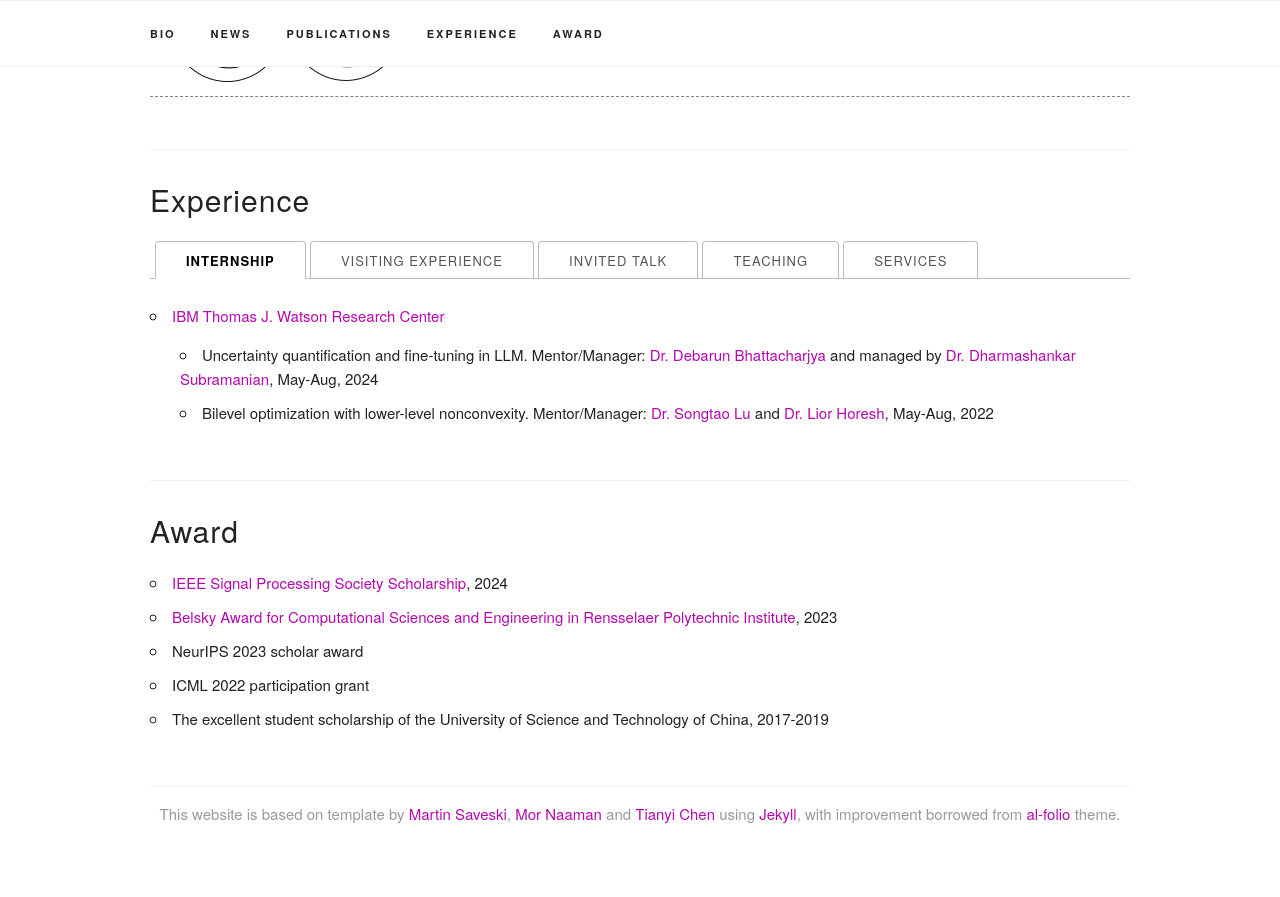
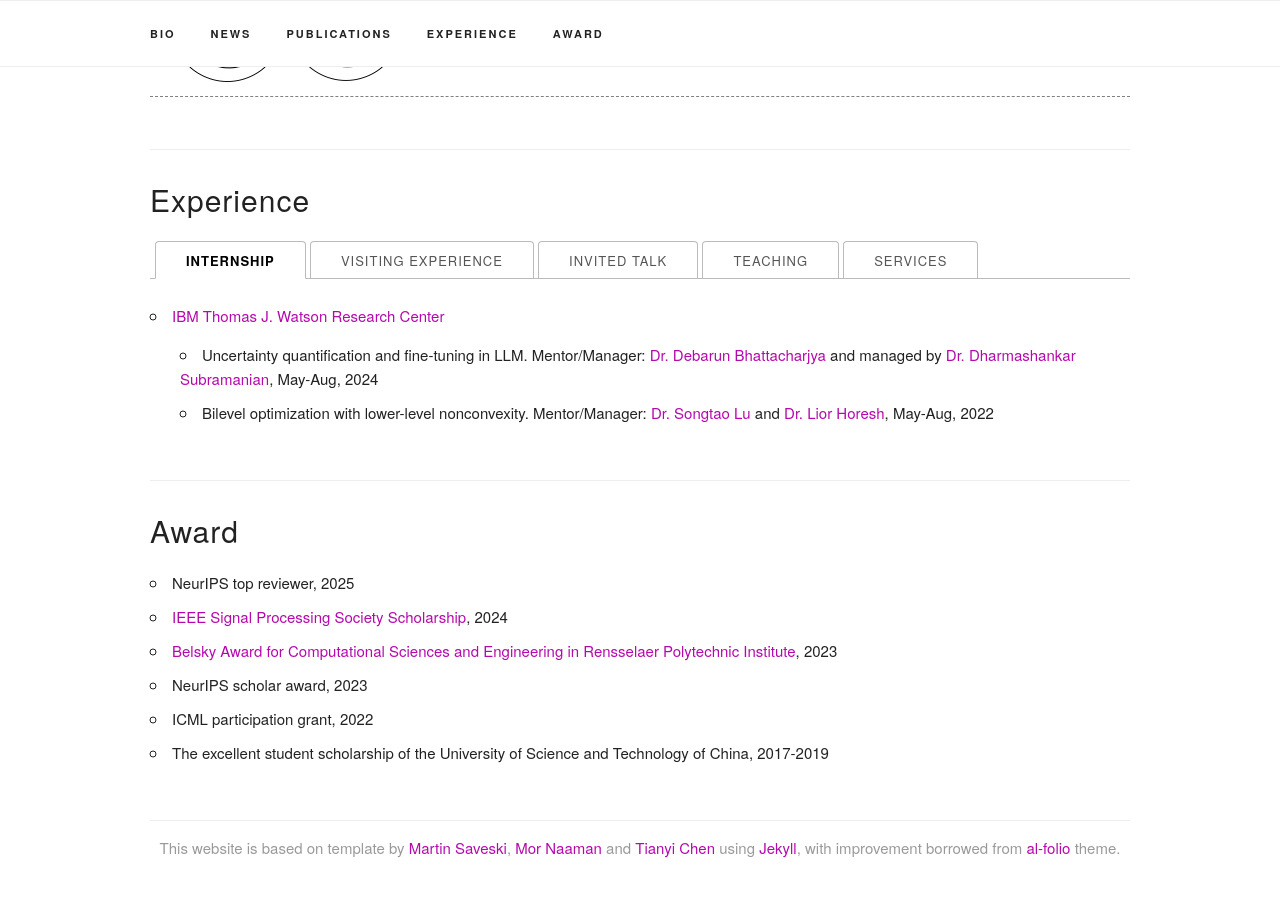
Before and after one commit to JenniferquanXiao/JenniferquanXiao.github.io, a Jekyll site: the page built from index.html, in a window 1280 px wide and 900 px high, scrolled down 4765 px. Shown: the top 897 px of the window. Built offline with Jekyll 4.4.1, drawn with Linux system fonts in a browser that asks for light colours; some web fonts are replaced; before the commit the page ends 5631 px from its top, so only the background shows below that.

Commit message:
Description of changes

```diff
--- a/_data/award.yaml
+++ b/_data/award.yaml
@@ -1,9 +1,10 @@
 # _data/award.yaml
 html: |
     <ul>
+        <li>NeurIPS top reviewer, 2025</li>
         <li><a href="https://signalprocessingsociety.org/community-involvement/sps-scholarship-program">IEEE Signal Processing Society Scholarship</a>, 2024</li>
         <li><a href="https://ecse.rpi.edu/news/ecse-students-win-belsky-award-computational-sciences-and-engineering">Belsky Award for Computational Sciences and Engineering in Rensselaer Polytechnic Institute</a>, 2023</li>
-        <li>NeurIPS 2023 scholar award</li>
-        <li>ICML 2022 participation grant</li>
+        <li>NeurIPS scholar award, 2023</li>
+        <li>ICML participation grant, 2022</li>
         <li>The excellent student scholarship of the University of Science and Technology of China, 2017-2019</li>
     </ul>
```
Also changed, not shown: 3 other files.
